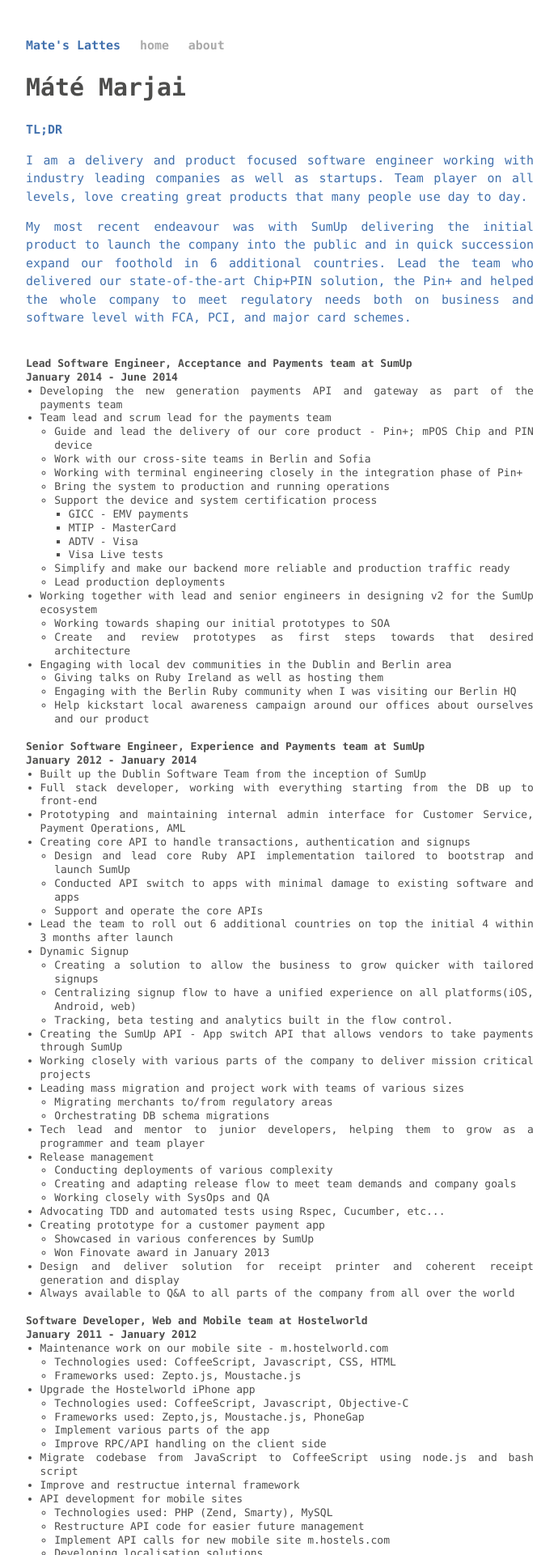
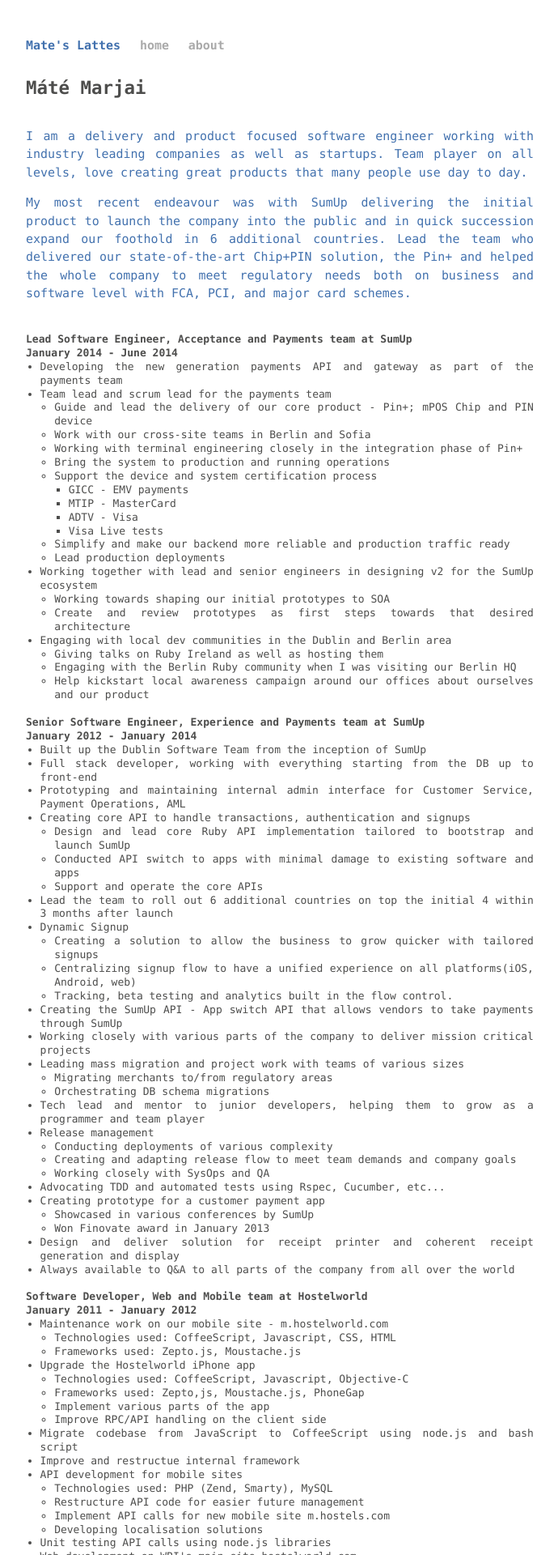
Before and after one commit to marjaimate/marjaimate.github.io, a Jekyll site: the page built from about.html, in a window 1280 px wide. Shown: the top 1920 px of the page at 81% size, without its empty margins (294-984 px from the left). Built offline with Jekyll 4.4.1, drawn with Linux system fonts in a browser that asks for light colours; Markdown is read by kramdown in place of the engine named in the settings.

```diff
--- a/about.html
+++ b/about.html
@@ -8,7 +8,6 @@
     <h1 class="foreground">Máté Marjai</h1>
   </header>
   <section class="tldr blue">
-    <h3>TL;DR</h3>
     <p>
     I am a delivery and product focused software engineer working with industry leading companies as well as startups. Team player on all levels, love creating great products that many people use day to day.
     </p>
--- a/css/main.css
+++ b/css/main.css
@@ -191,7 +191,7 @@
 
 /* Resume */
 header.about {
-  font-size: 200%;
+  font-size: 150%;
 }
 
 .resume {
```
